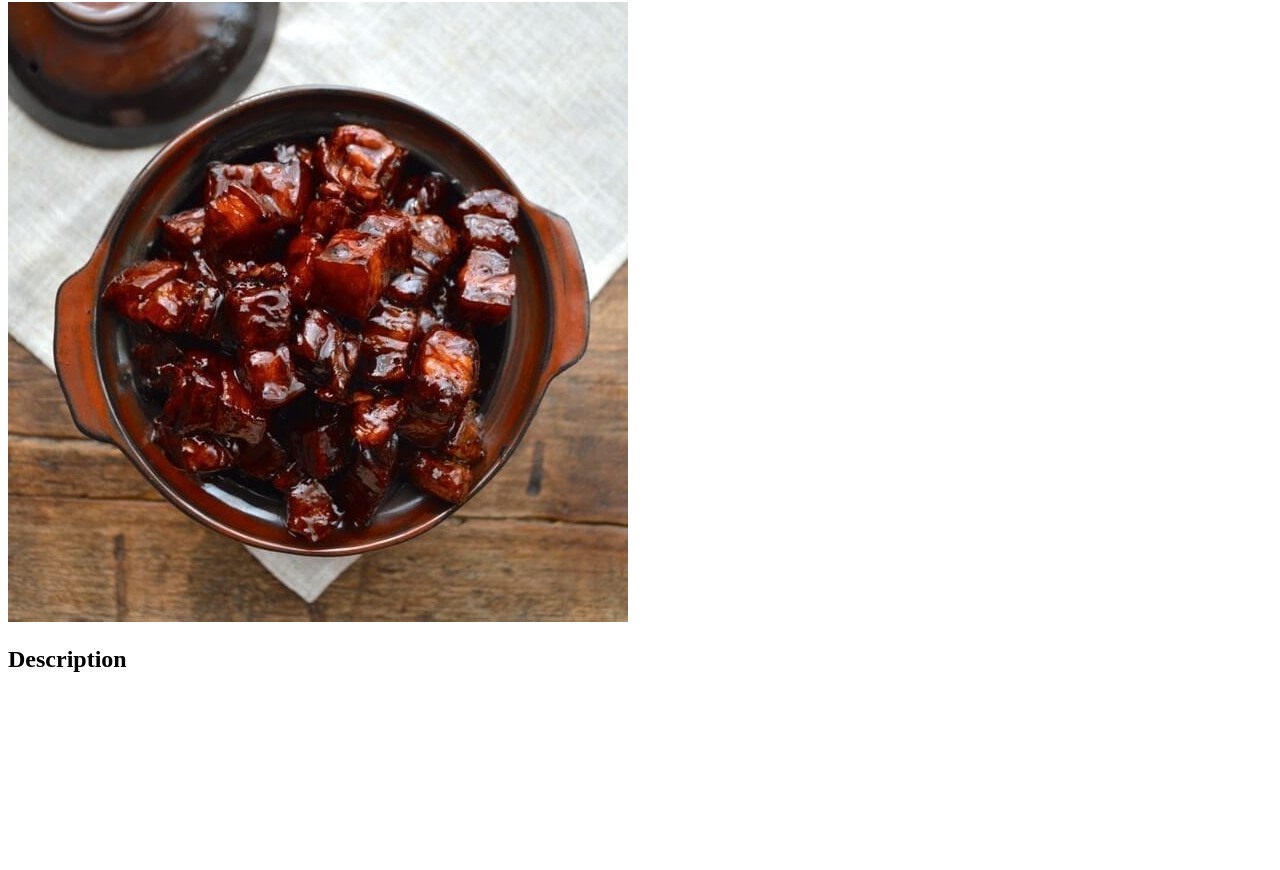
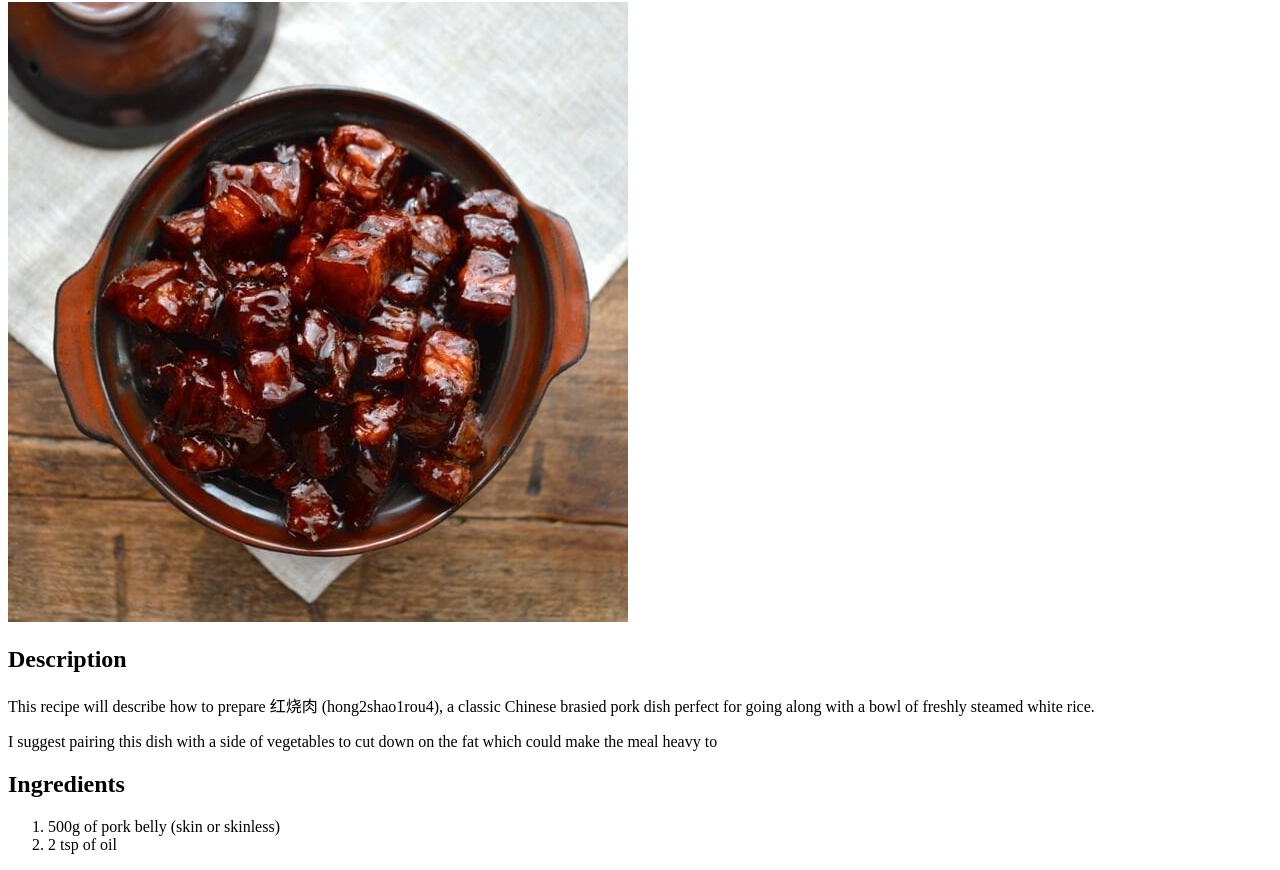
Before and after one commit to AsYouCanSee/odin-recipes, a plain HTML site: page recipes/hongshaorou.html in a window 1280 px wide. Shown: the part 87-957 px from the top of the page. Before the commit the page ends 800 px from the top, so only its background shows below. Drawn offline with Linux system fonts and the light colour scheme.

Commit message:
Updated the recipe for 红烧肉

```diff
--- a/recipes/hongshaorou.html
+++ b/recipes/hongshaorou.html
@@ -10,5 +10,17 @@
     <h1> 红烧肉 </h1>
     <img src="../images/hongshaorou_1.jpg" alt="Tyical reddish appearance of a completed Hong Shao Rou">
     <h2> Description </h2>
+        <p>
+        This recipe will describe how to prepare 红烧肉 (hong2shao1rou4), a classic Chinese brasied pork dish perfect for going along with a bowl of freshly steamed white rice.
+        </p>
+        <p>
+        I suggest pairing this dish with a side of vegetables to cut down on the fat which could make the meal heavy to
+        </p>
+
+    <h2> Ingredients </h2>
+        <ol>
+            <li> 500g of pork belly (skin or skinless)
+            <li> 2 tsp of oil
+        </ol>
 </body>
 </html>
```
